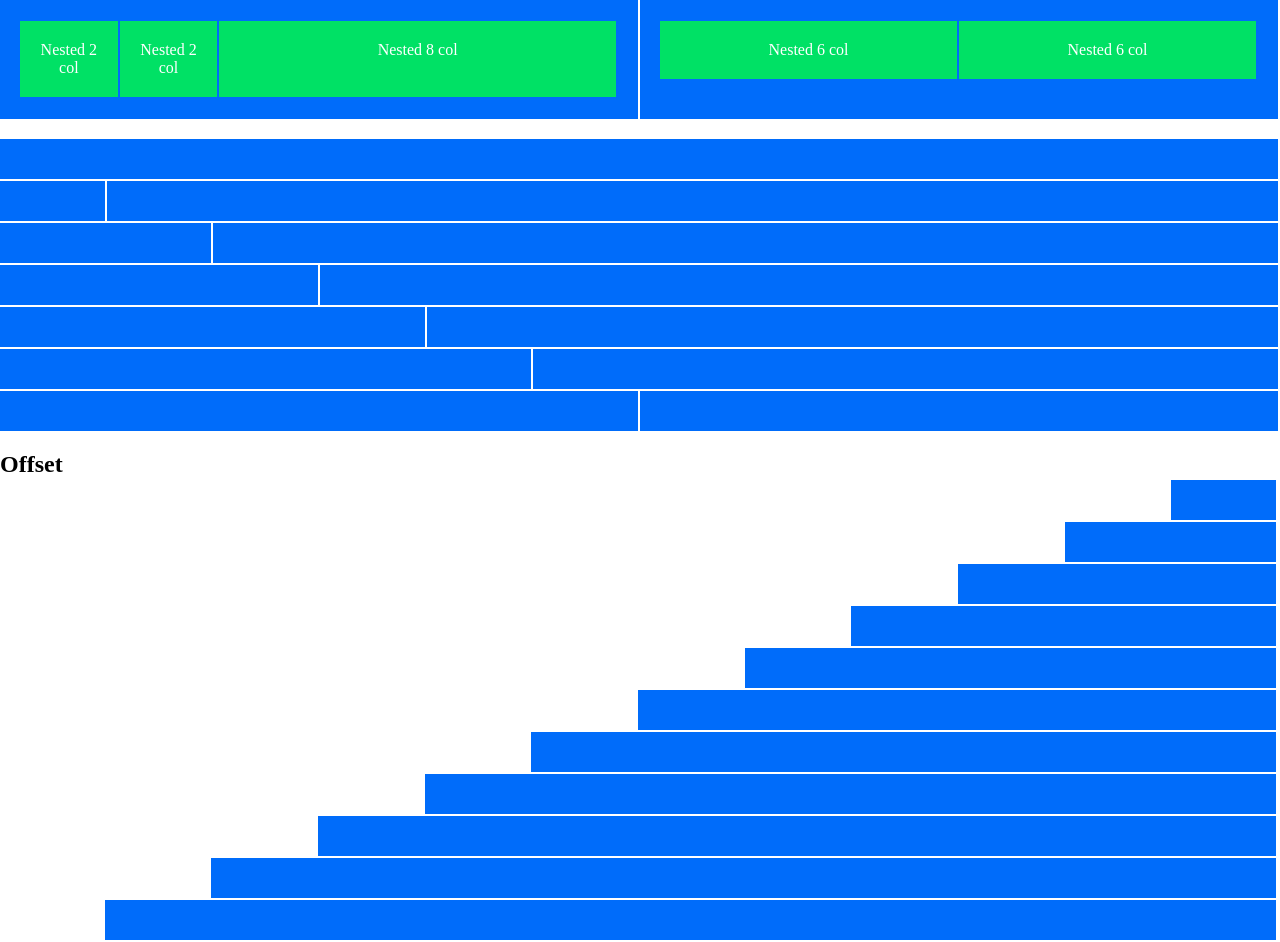
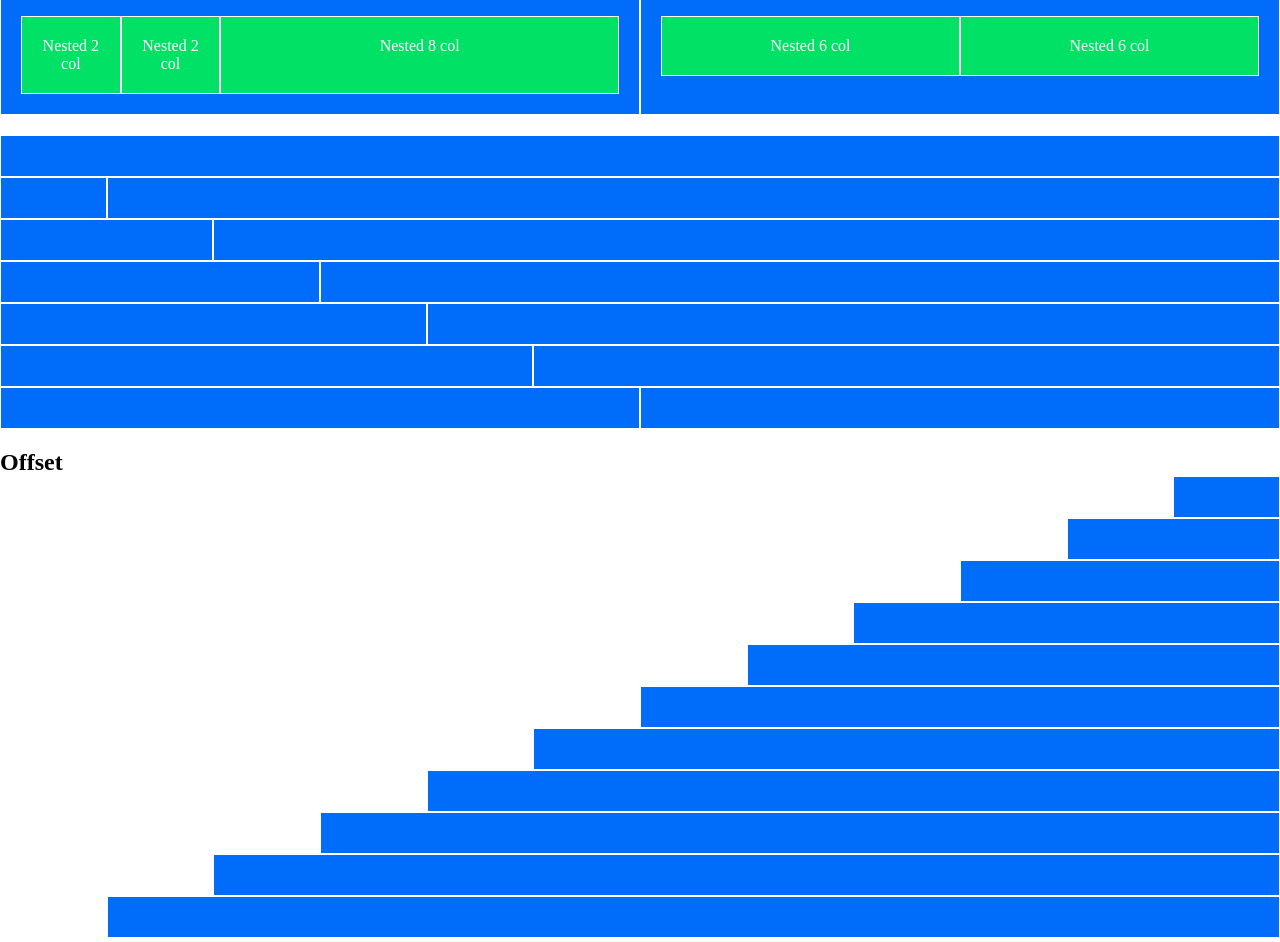
Before and after one commit to giorgioverzicco/html-css-12bool, a plain HTML site: page index.html in a window 1280 px wide. Shown: the part 342-1284 px from the top of the page. Drawn offline with Linux system fonts and the light colour scheme.

Commit message:
rimosso gap

```diff
--- a/css/12colflex.css
+++ b/css/12colflex.css
@@ -19,121 +19,118 @@
 .row {
   display: flex;
   flex-flow: row wrap;
-  gap: 2px;
-  margin-top: 2px;
-  margin-bottom: 2px;
 }
 
 /* Columns */
 .col {
   flex-grow: 1;
   flex-basis: 0;
-  max-width: calc(100% - 2px);
+  max-width: calc(100%);
 }
 
 .col-1 {
-  flex: 0 0 calc(100% / 12 - 2px);
-  max-width: calc(100% / 12 - 2px);
+  flex: 0 0 calc(100% / 12);
+  max-width: calc(100% / 12);
 }
 
 .col-2 {
-  flex: 0 0 calc((100% / 12) * 2 - 2px);
-  max-width: calc((100% / 12) * 2 - 2px);
+  flex: 0 0 calc((100% / 12) * 2);
+  max-width: calc((100% / 12) * 2);
 }
 
 .col-3 {
-  flex: 0 0 calc((100% / 12) * 3 - 2px);
-  max-width: calc((100% / 12) * 3 - 2px);
+  flex: 0 0 calc((100% / 12) * 3);
+  max-width: calc((100% / 12) * 3);
 }
 
 .col-4 {
-  flex: 0 0 calc((100% / 12) * 4 - 2px);
-  max-width: calc((100% / 12) * 4 - 2px);
+  flex: 0 0 calc((100% / 12) * 4);
+  max-width: calc((100% / 12) * 4);
 }
 
 .col-5 {
-  flex: 0 0 calc((100% / 12) * 5 - 2px);
-  max-width: calc((100% / 12) * 5 - 2px);
+  flex: 0 0 calc((100% / 12) * 5);
+  max-width: calc((100% / 12) * 5);
 }
 
 .col-6 {
-  flex: 0 0 calc((100% / 12) * 6 - 2px);
-  max-width: calc((100% / 12) * 6 - 2px);
+  flex: 0 0 calc((100% / 12) * 6);
+  max-width: calc((100% / 12) * 6);
 }
 
 .col-7 {
-  flex: 0 0 calc((100% / 12) * 7 - 2px);
-  max-width: calc((100% / 12) * 7 - 2px);
+  flex: 0 0 calc((100% / 12) * 7);
+  max-width: calc((100% / 12) * 7);
 }
 
 .col-8 {
-  flex: 0 0 calc((100% / 12) * 8 - 2px);
-  max-width: calc((100% / 12) * 8 - 2px);
+  flex: 0 0 calc((100% / 12) * 8);
+  max-width: calc((100% / 12) * 8);
 }
 
 .col-9 {
-  flex: 0 0 calc((100% / 12) * 9 - 2px);
-  max-width: calc((100% / 12) * 9 - 2px);
+  flex: 0 0 calc((100% / 12) * 9);
+  max-width: calc((100% / 12) * 9);
 }
 
 .col-10 {
-  flex: 0 0 calc((100% / 12) * 10 - 2px);
-  max-width: calc((100% / 12) * 10 - 2px);
+  flex: 0 0 calc((100% / 12) * 10);
+  max-width: calc((100% / 12) * 10);
 }
 
 .col-11 {
-  flex: 0 0 calc((100% / 12) * 11 - 2px);
-  max-width: calc((100% / 12) * 11 - 2px);
+  flex: 0 0 calc((100% / 12) * 11);
+  max-width: calc((100% / 12) * 11);
 }
 
 .col-12 {
-  flex: 0 0 calc((100% / 12) * 12 - 2px);
-  max-width: calc((100% / 12) * 12 - 2px);
+  flex: 0 0 calc((100% / 12) * 12);
+  max-width: calc((100% / 12) * 12);
 }
 
 /* Offsets */
 .col-offset-1 {
-  margin-left: calc(100% / 12 - 2px);
+  margin-left: calc(100% / 12);
 }
 
 .col-offset-2 {
-  margin-left: calc((100% / 12) * 2 - 2px);
+  margin-left: calc((100% / 12) * 2);
 }
 
 .col-offset-3 {
-  margin-left: calc((100% / 12) * 3 - 2px);
+  margin-left: calc((100% / 12) * 3);
 }
 
 .col-offset-4 {
-  margin-left: calc((100% / 12) * 4 - 2px);
+  margin-left: calc((100% / 12) * 4);
 }
 
 .col-offset-5 {
-  margin-left: calc((100% / 12) * 5 - 2px);
+  margin-left: calc((100% / 12) * 5);
 }
 
 .col-offset-6 {
-  margin-left: calc((100% / 12) * 6 - 2px);
+  margin-left: calc((100% / 12) * 6);
 }
 
 .col-offset-7 {
-  margin-left: calc((100% / 12) * 7 - 2px);
+  margin-left: calc((100% / 12) * 7);
 }
 
 .col-offset-8 {
-  margin-left: calc((100% / 12) * 8 - 2px);
+  margin-left: calc((100% / 12) * 8);
 }
 
 .col-offset-9 {
-  margin-left: calc((100% / 12) * 9 - 2px);
+  margin-left: calc((100% / 12) * 9);
 }
 
 .col-offset-10 {
-  margin-left: calc((100% / 12) * 10 - 2px);
+  margin-left: calc((100% / 12) * 10);
 }
 
 .col-offset-11 {
-  margin-left: calc((100% / 12) * 11 - 2px);
+  margin-left: calc((100% / 12) * 11);
 }
 
 /* Alignments */
--- a/css/style.css
+++ b/css/style.css
@@ -4,6 +4,7 @@
   text-align: center;
   align-items: center;
   padding: 20px;
+  border: 1px solid #fff;
 }
 
 .nested {
```
